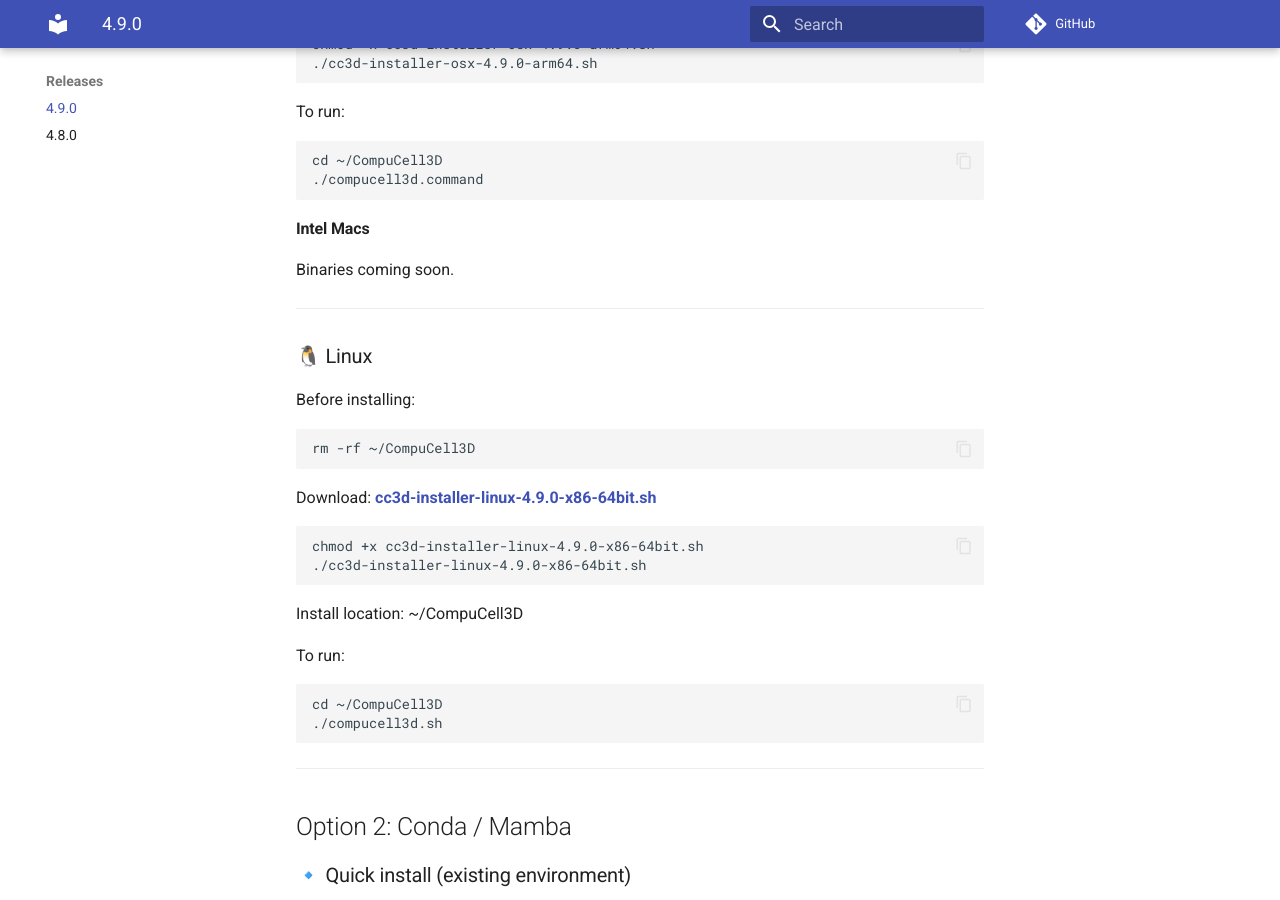
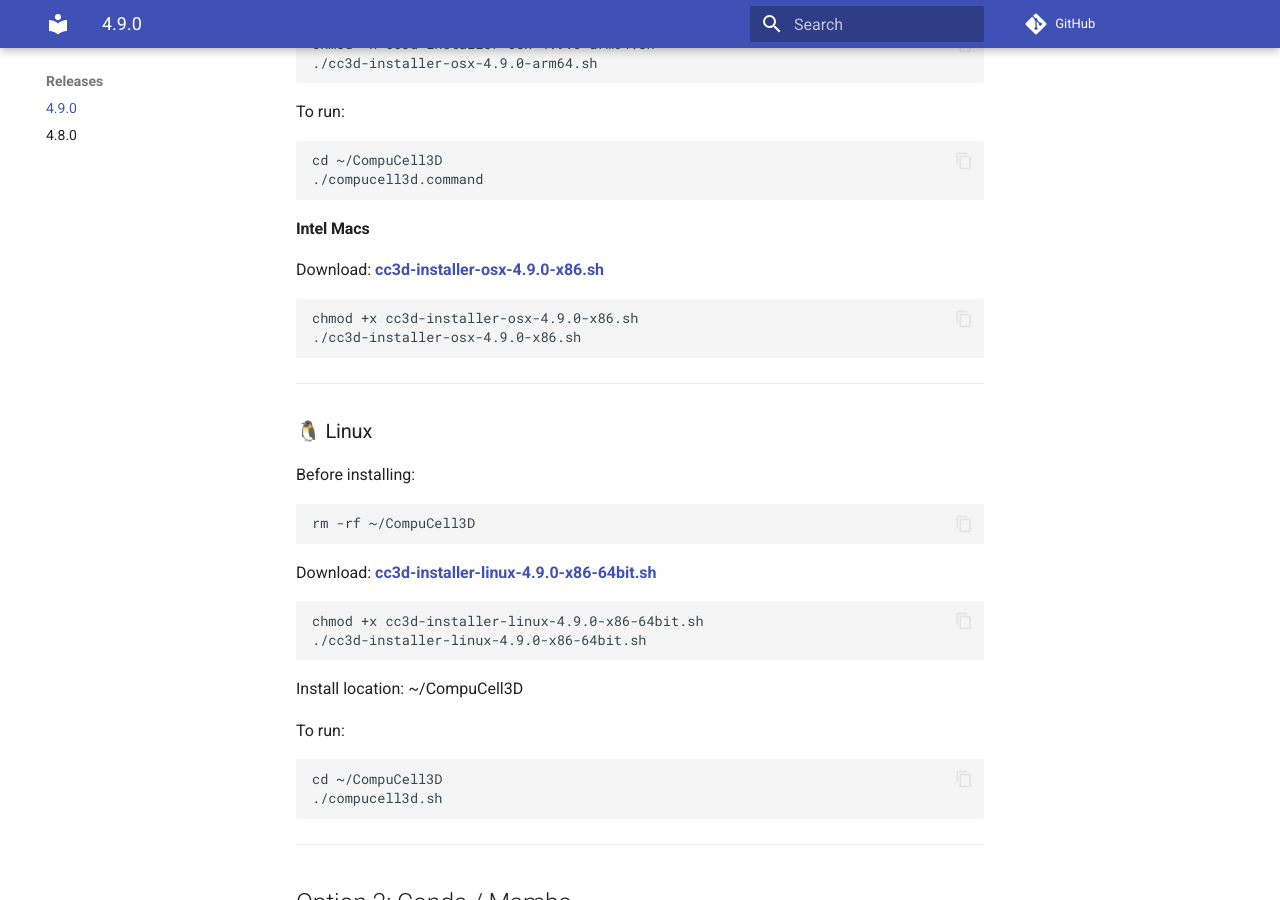
Before and after one commit to CompuCell3D/compucell3d.github.io, an MkDocs documentation site: the page built from docs/releases/4.9.0.md, in a window 1280 px wide and 900 px high, scrolled down 3371 px. Built offline with MkDocs 1.6.1 and Material for MkDocs 9.7.7, drawn with Linux system fonts in a browser that asks for light colours; comment, search, counter and statistics services are not loaded.

Commit message:
updated release notes

````diff
--- a/docs/releases/4.9.0.md
+++ b/docs/releases/4.9.0.md
@@ -178,7 +178,13 @@
 
 #### Intel Macs
 
-Binaries coming soon.
+Download:
+**[cc3d-installer-osx-4.9.0-x86.sh](https://github.com/CompuCell3D/CompuCell3D/releases/download/4.9.0/cc3d-installer-osx-4.9.0-x86.sh)**
+
+```bash
+chmod +x cc3d-installer-osx-4.9.0-x86.sh
+./cc3d-installer-osx-4.9.0-x86.sh
+```
 
 ---
 
````
